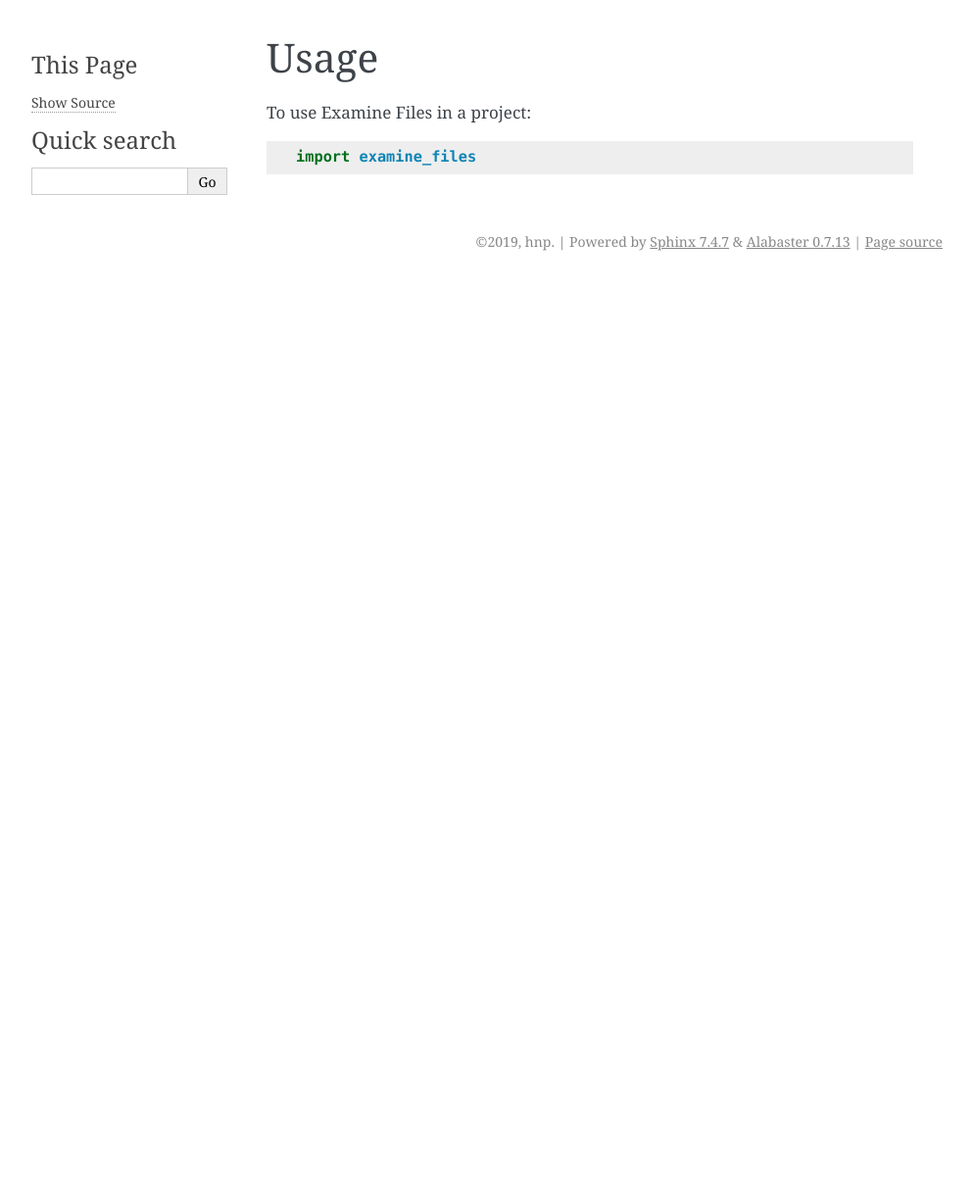
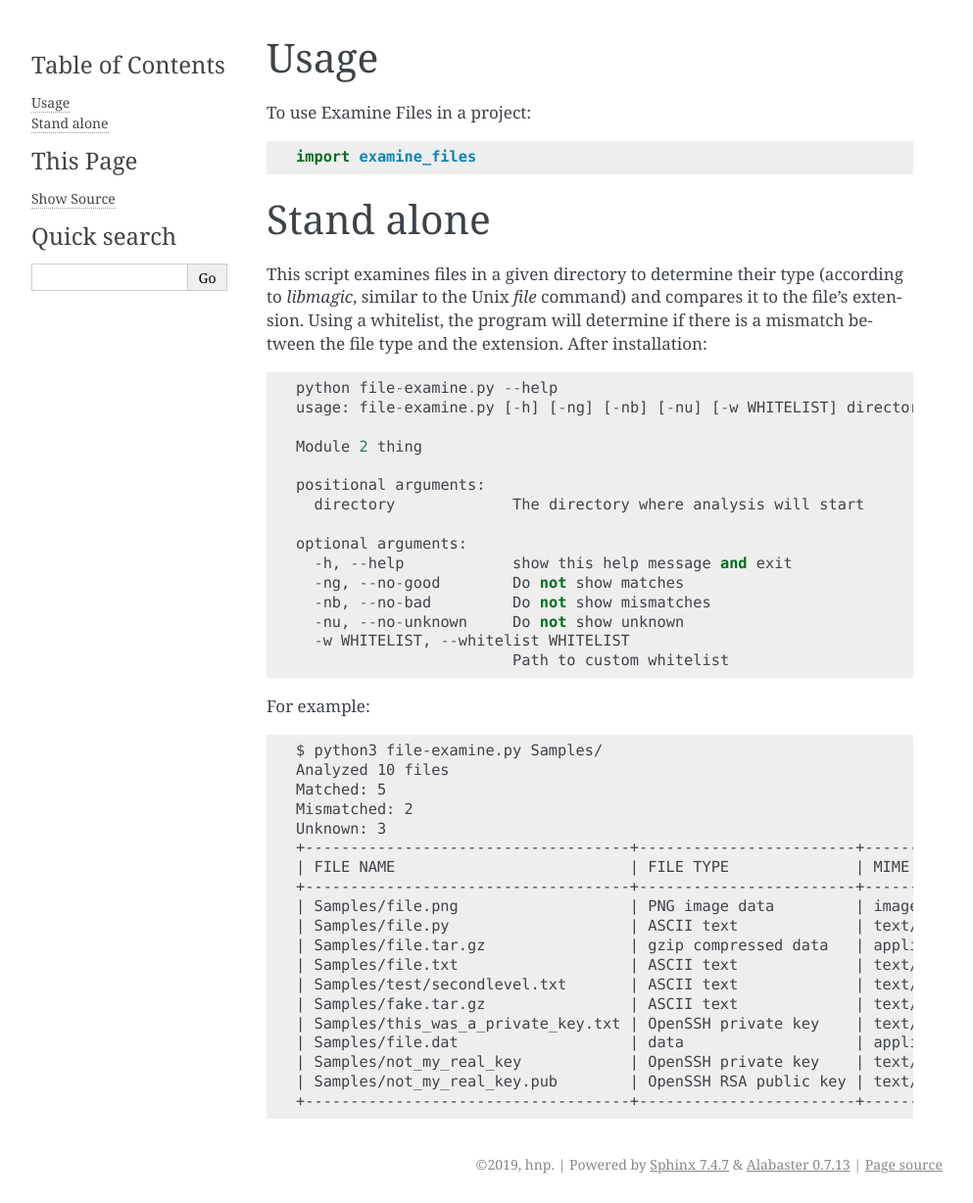
Before and after one commit to hobnobpirate/examine_files, a Sphinx documentation site: the page built from docs/usage.rst, in a window 1280 px wide. Shown: the whole page at 98% size, without its empty margins (148-1141 px from the left). Built offline with Sphinx 7.4.7, drawn with Linux system fonts in a browser that asks for light colours; before the commit the page ends 900 px from its top, so only the background shows below that.

Commit message:
Cleaning up usage documentation

```diff
--- a/docs/usage.rst
+++ b/docs/usage.rst
@@ -5,3 +5,50 @@ Usage
 To use Examine Files in a project::
 
     import examine_files
+
+=====
+Stand alone
+=====
+
+This script examines files in a given directory to determine their type
+(according to *libmagic*, similar to the Unix `file` command) and compares
+it to the file's extension. Using a whitelist, the program will determine
+if there is a mismatch between the file type and the extension. After installation::
+
+    python file-examine.py --help
+    usage: file-examine.py [-h] [-ng] [-nb] [-nu] [-w WHITELIST] directory
+
+    Module 2 thing
+
+    positional arguments:
+      directory             The directory where analysis will start
+
+    optional arguments:
+      -h, --help            show this help message and exit
+      -ng, --no-good        Do not show matches
+      -nb, --no-bad         Do not show mismatches
+      -nu, --no-unknown     Do not show unknown
+      -w WHITELIST, --whitelist WHITELIST
+                            Path to custom whitelist
+
+For example::
+
+    $ python3 file-examine.py Samples/
+    Analyzed 10 files
+    Matched: 5
+    Mismatched: 2
+    Unknown: 3
+    +------------------------------------+------------------------+--------------------------+----------+
+    | FILE NAME                          | FILE TYPE              | MIME TYPE                | STATUS   |
+    +------------------------------------+------------------------+--------------------------+----------+
+    | Samples/file.png                   | PNG image data         | image/png                | Match    |
+    | Samples/file.py                    | ASCII text             | text/plain               | Match    |
+    | Samples/file.tar.gz                | gzip compressed data   | application/gzip         | Match    |
+    | Samples/file.txt                   | ASCII text             | text/plain               | Match    |
+    | Samples/test/secondlevel.txt       | ASCII text             | text/plain               | Match    |
+    | Samples/fake.tar.gz                | ASCII text             | text/plain               | Mismatch |
+    | Samples/this_was_a_private_key.txt | OpenSSH private key    | text/plain               | Mismatch |
+    | Samples/file.dat                   | data                   | application/octet-stream | Unknown  |
+    | Samples/not_my_real_key            | OpenSSH private key    | text/plain               | Unknown  |
+    | Samples/not_my_real_key.pub        | OpenSSH RSA public key | text/plain               | Unknown  |
+    +------------------------------------+------------------------+--------------------------+----------+
```
Also changed, not shown: README.rst (+27 -0 lines), 2 other files.
